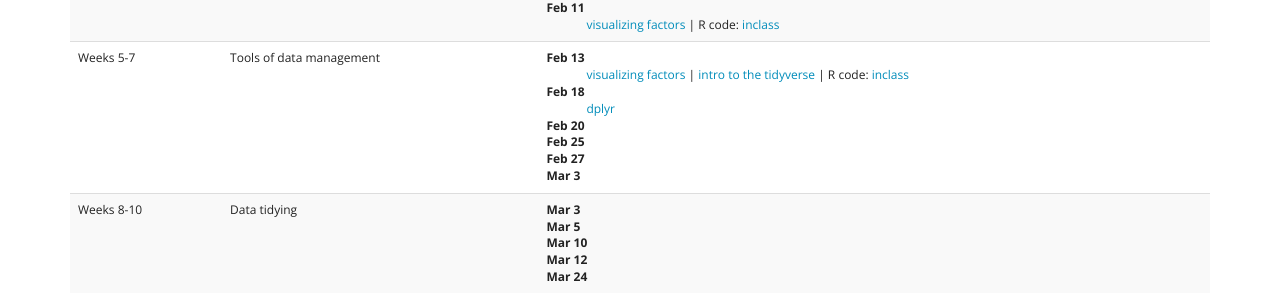
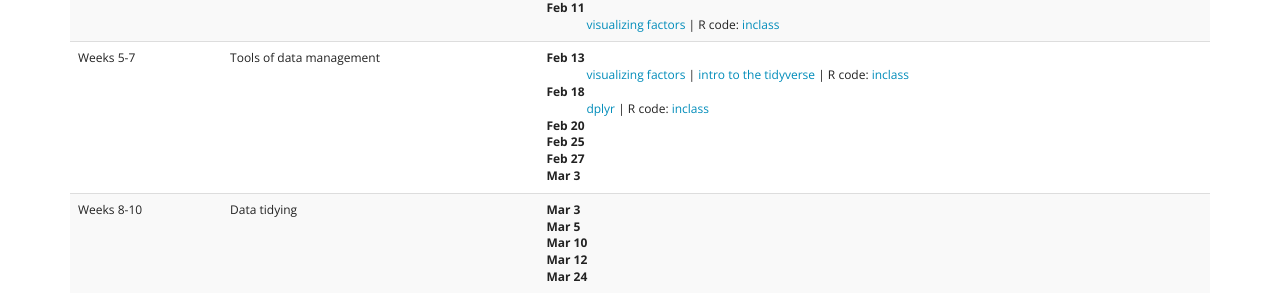
Before and after one commit to Stat480-at-ISU/Stat480-at-ISU.github.io, a Jekyll site: the page built from schedule.html, in a window 1280 px wide. Shown: the part 533-826 px from the top of the page. Built offline with Jekyll 4.4.1, drawn with Linux system fonts in a browser that asks for light colours.

Commit message:
add class code

```diff
--- a/schedule.html
+++ b/schedule.html
@@ -80,7 +80,7 @@ The full syllabus is available <a href="syllabus.pdf" target=_blank>here</a>.
           <dt>Feb 13</dt>
           <dd><a href="../materials-2020/02_r-intro/06_vis-factor.html" target=_blank>visualizing factors</a> | <a href="../materials-2020/03_tidyverse/00_tidyverse.html" target=_blank>intro to the tidyverse</a> | R code: <a href="code/feb13-inclass.R">inclass</a></dd>
           <dt>Feb 18</dt>
-          <dd><a href="../materials-2020/03_tidyverse/01_dplyr.html" target=_blank>dplyr</a></dd>
+          <dd><a href="../materials-2020/03_tidyverse/01_dplyr.html" target=_blank>dplyr</a> | R code: <a href="code/feb18-inclass.R">inclass</a></dd>
           <dt>Feb 20</dt>
           <dd></dd>
           <dt>Feb 25</dt>
```
Also changed, not shown: 3 other files.
